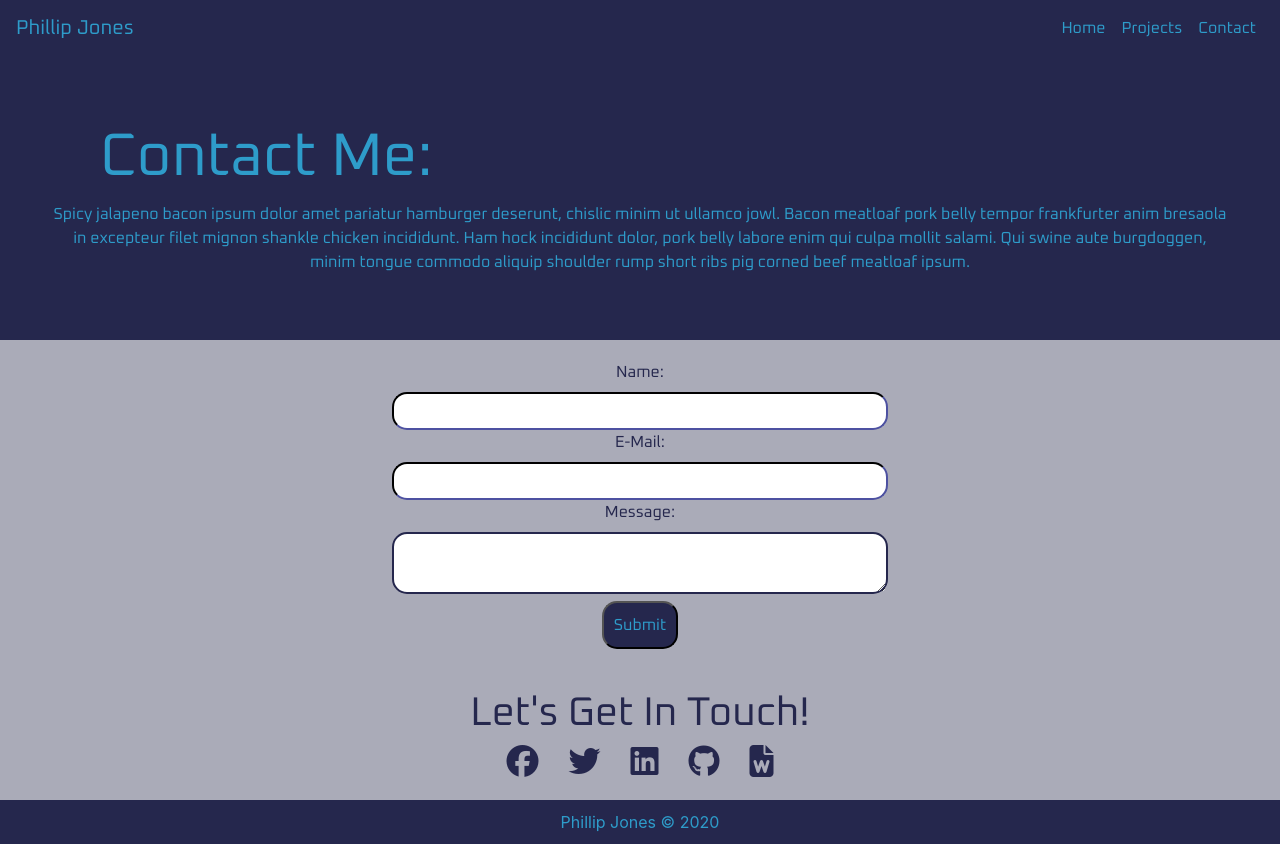
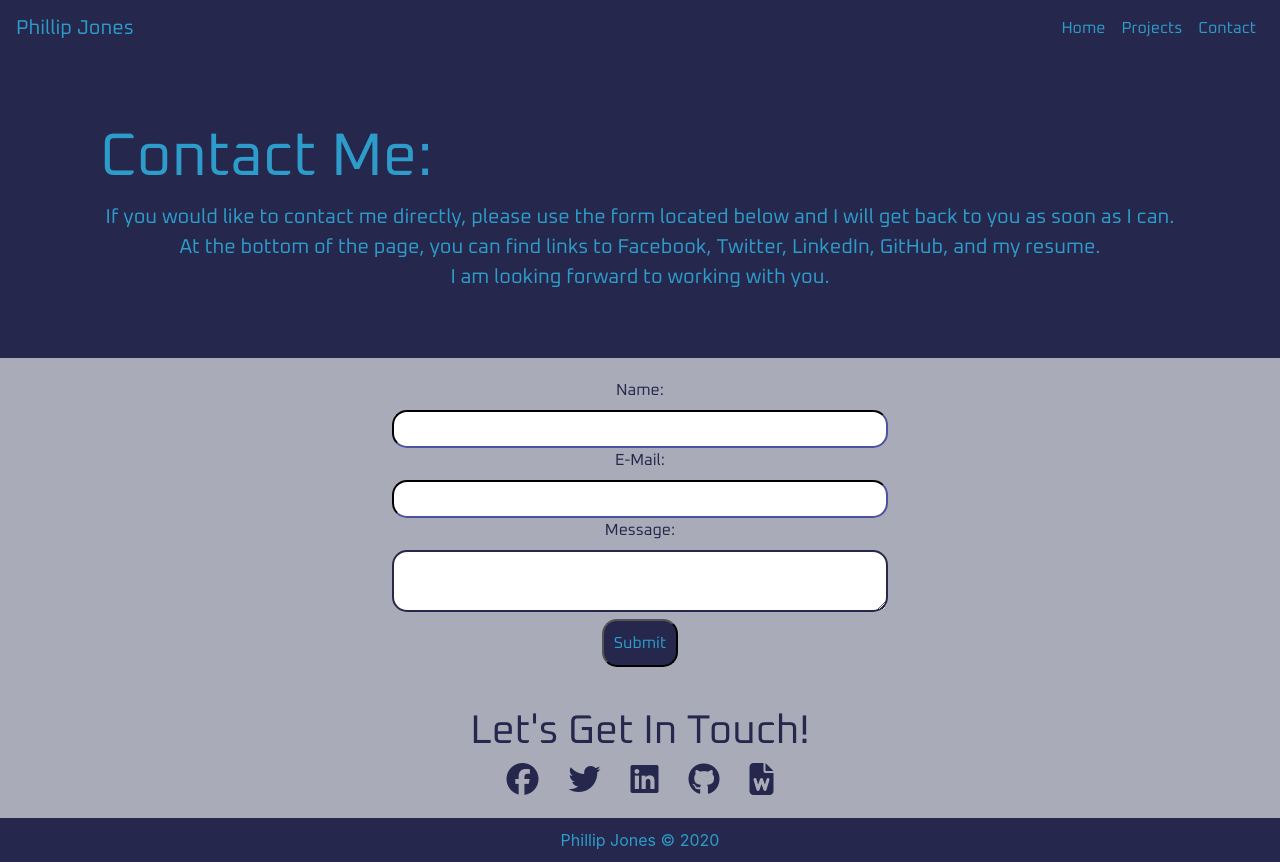
Before and after one commit to ptj92e/React-Portfolio, a React (Create React App) app in the folder client/: page /contact in a window 1280 px wide. Both pictures are taken after a click on the link "Contact". Built offline with nearby package versions, Linux system fonts and the light colour scheme.

Commit message:
Finished contact page information

```diff
--- a/client/src/components/ContactTitle/ContactTitle.css
+++ b/client/src/components/ContactTitle/ContactTitle.css
@@ -12,6 +12,7 @@
 }
 .contactTitle p {
     text-align: center;
+    font-size: 20px;
 }
 @media only screen and (max-width: 768px) {
     .contactTitle h1 {
--- a/client/src/components/ContactTitle/ContactTitle.js
+++ b/client/src/components/ContactTitle/ContactTitle.js
@@ -5,7 +5,7 @@ function ContactTitle() {
     return (
         <div className="contactTitle">
             <h1>Contact Me:</h1>
-            <p>Spicy jalapeno bacon ipsum dolor amet pariatur hamburger deserunt, chislic minim ut ullamco jowl. Bacon meatloaf pork belly tempor frankfurter anim bresaola in excepteur filet mignon shankle chicken incididunt. Ham hock incididunt dolor, pork belly labore enim qui culpa mollit salami. Qui swine aute burgdoggen, minim tongue commodo aliquip shoulder rump short ribs pig corned beef meatloaf ipsum.</p>
+            <p>If you would like to contact me directly, please use the form located below and I will get back to you as soon as I can.<br />At the bottom of the page, you can find links to Facebook, Twitter, LinkedIn, GitHub, and my resume.<br />I am looking forward to working with you.</p>
         </div>
     );
 };
```
